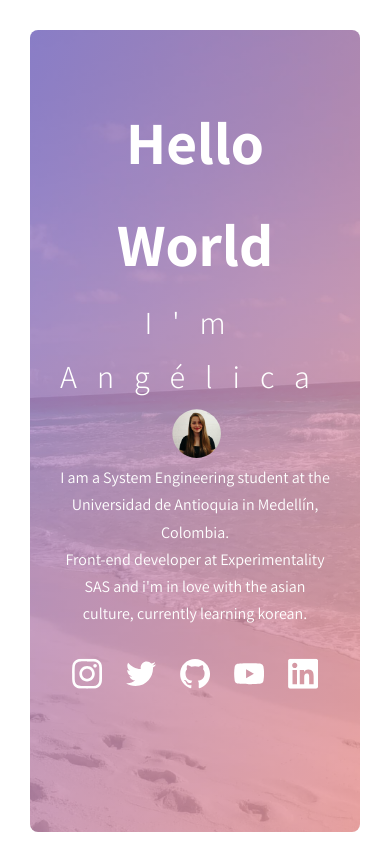
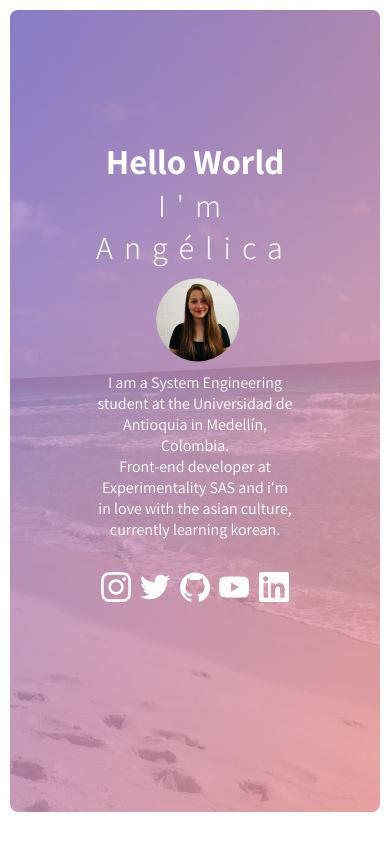
Before and after one commit to am9805/my-profile, a plain HTML site: page index.html in a window 390 px wide. Drawn offline with Linux system fonts and the light colour scheme.

Commit message:
responsive

```diff
--- a/style.css
+++ b/style.css
@@ -124,3 +124,19 @@ svg{
   }
 
 }
+
+@media all and (max-width:950px) {
+  body{
+    padding:10px;
+    line-height:inherit;
+  }
+  .header-title-main{
+    font-size: 35px;
+  }
+  .header-title-sb{
+    letter-spacing: 11px;
+  }
+  .profile-picture{
+    width:70%;
+  }
+}
```
